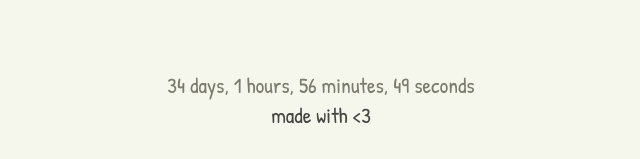
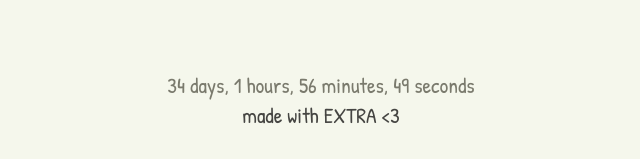
Before and after one commit to cnrad/miloaf, a Next.js app: page / in a window 1280 px wide. Shown: the part 638-797 px from the top of the page, without its empty margins (319-959 px from the left). Built offline with nearby package versions, Linux system fonts and the light colour scheme.

Commit message:
lazy commit for graph (2/14)

```diff
--- a/pages/index.tsx
+++ b/pages/index.tsx
@@ -68,7 +68,7 @@ const Home: NextPage = () => {
                 </ArtLink>
                 <Footer>
                     <DateCaption>{date}</DateCaption>
-                    {"made with <3"}
+                    {"made with EXTRA <3"}
                 </Footer>
             </Page>
         </>
```
